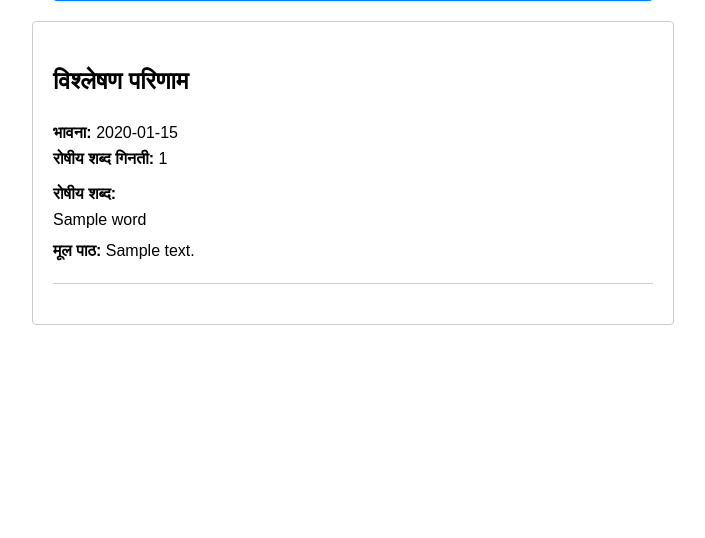
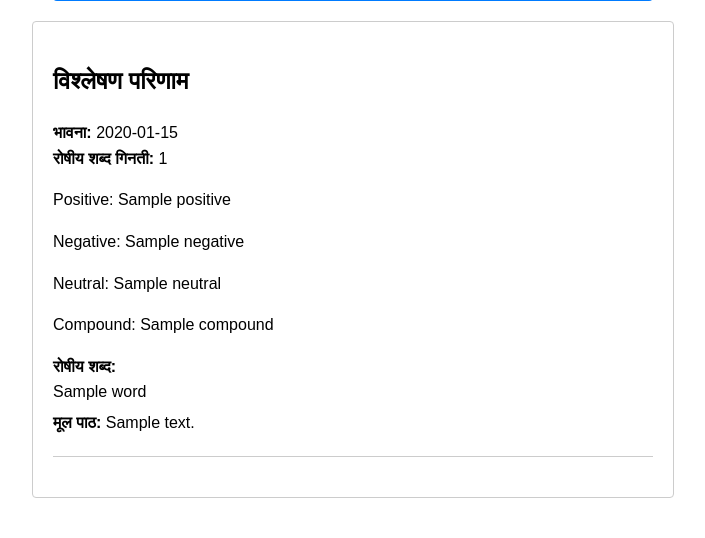
Before and after one commit to RohitSathya/sa-hindi, a Flask app: template templates/h.html in a window 1280 px wide. Shown: the part 484-1022 px from the top of the page, without its empty margins (287-992 px from the left). Before the commit the page ends 809 px from the top, so only its background shows below. Run offline with Flask 3, Linux system fonts and the light colour scheme; the template is opened without the code that fills it: most values are stand-ins (such as "Sample title", 1, 10 or a date in 2020); parts of the project's set-up code (start-up, migrations or seed data) failed here and were passed over.

Commit message:
Update h.html

```diff
--- a/templates/h.html
+++ b/templates/h.html
@@ -99,6 +99,10 @@
         <div class="result">
             <div><strong>भावना:</strong> {{ result.sentiment }}</div>
             <div><strong>रोषीय शब्द गिनती:</strong> {{ result.angry_word_count }}</div>
+             <p>Positive: {{ result['Positive'] }}</p>
+        <p>Negative: {{ result['Negative'] }}</p>
+        <p>Neutral: {{ result['Neutral'] }}</p>
+         <p>Compound: {{ result['Compound'] }}</p>
             {% if result.angry_words %}
             <div class="angry-words">
                 <strong>रोषीय शब्द:</strong>
```
